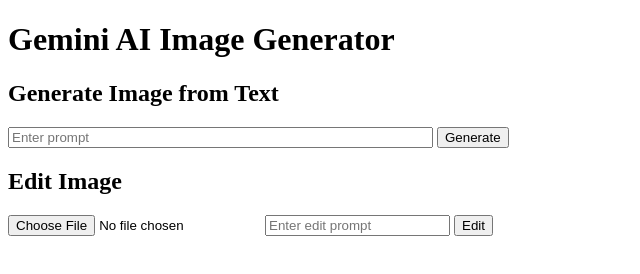
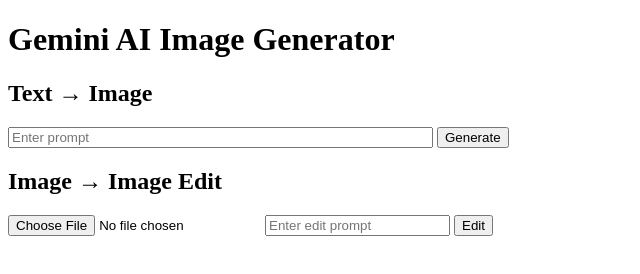
Before and after one commit to indo21-indo/syl-api-bdt, a website: page index.html in a window 1280 px wide. Shown: the whole page, without its empty margins (0-640 px from the left). Drawn offline with Linux system fonts and the light colour scheme.

Commit message:
Update index.html

```diff
--- a/index.html
+++ b/index.html
@@ -7,12 +7,12 @@
 <body>
   <h1>Gemini AI Image Generator</h1>
 
-  <h2>Generate Image from Text</h2>
+  <h2>Text → Image</h2>
   <input type="text" id="prompt" placeholder="Enter prompt" size="50">
   <button onclick="generate()">Generate</button>
   <div id="gen-result"></div>
 
-  <h2>Edit Image</h2>
+  <h2>Image → Image Edit</h2>
   <input type="file" id="editImage">
   <input type="text" id="editPrompt" placeholder="Enter edit prompt">
   <button onclick="editImage()">Edit</button>
```
